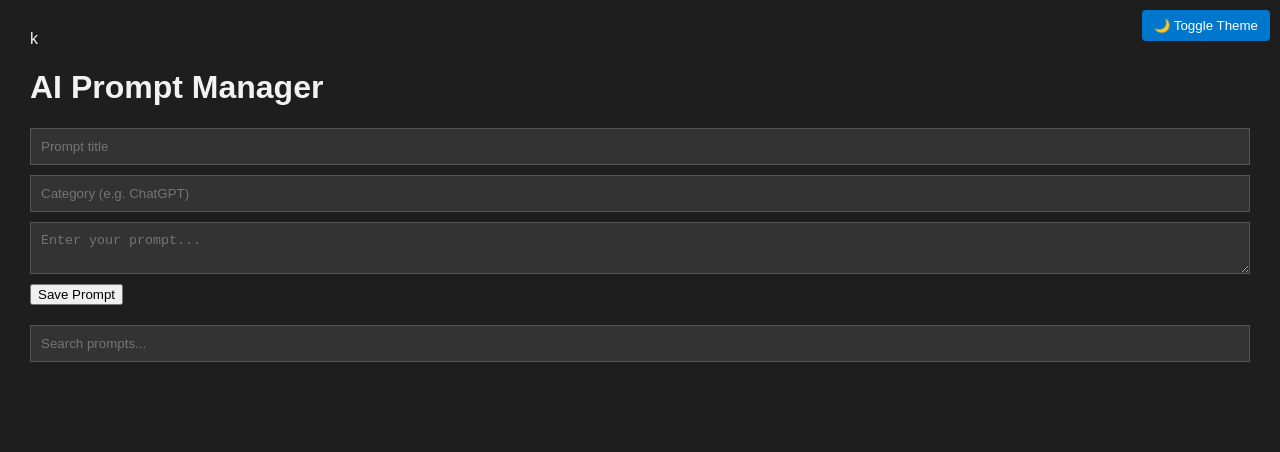
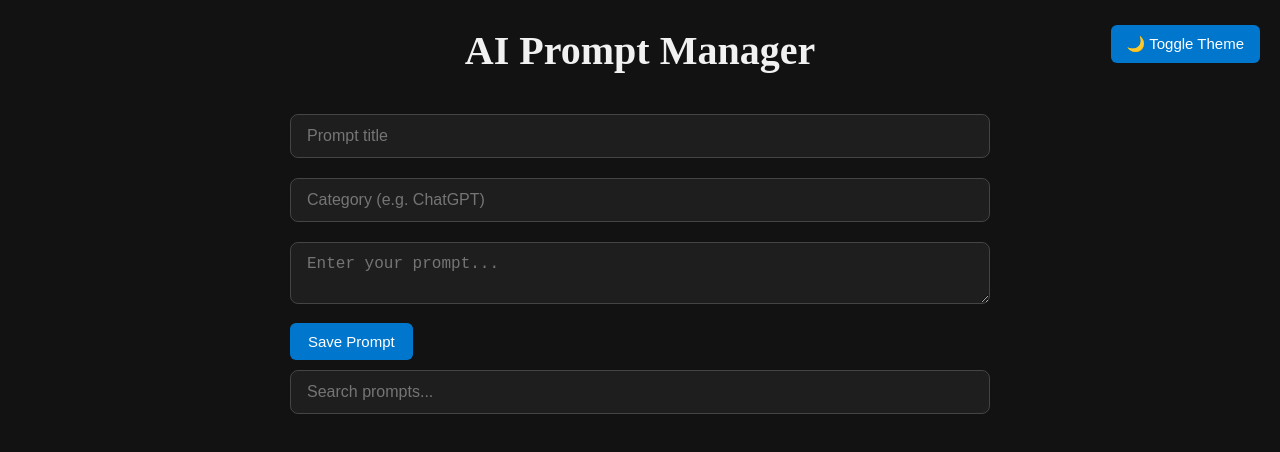
Before and after one commit to Ibrahim-Technical/AI-Prompt-Manager, a plain HTML site: page index.html in a window 1280 px wide. Both pictures are taken after a click on the button "🌙 Toggle Theme". Drawn offline with Linux system fonts and the light colour scheme.

Commit message:
UI redesign: modern layout, container structure, style polish

```diff
--- a/index.html
+++ b/index.html
@@ -1,4 +1,4 @@
-k<!DOCTYPE html>
+<!DOCTYPE html>
 <html lang="en">
 <head>
   <meta charset="UTF-8" />
--- a/style.css
+++ b/style.css
@@ -1,59 +1,90 @@
-body.dark {
-  background-color: #1e1e1e;
-  color: #f2f2f2;
+kbody {
+  font-family: 'Segoe UI', Roboto, Inter, sans-serif;
+  background-color: #f9f9f9;
+  color: #222;
+  padding: 40px 20px;
+  margin: 0;
 }
 
-body.dark input,
-body.dark textarea {
-  background-color: #333;
-  color: #fff;
-  border: 1px solid #555;
+.dark {
+  background-color: #121212;
+  color: #f1f1f1;
 }
 
-body.dark .prompt-card {
-  background-color: #2a2a2a;
-  border-left: 4px solid #0099ff;
-}
-.prompt-card {
-  transition: all 0.3s ease-in-out;
-}
-input, textarea {
-  transition: background 0.2s ease-in-out;
+.container {
+  max-width: 700px;
+  margin: auto;
 }
 
+h1 {
+  font-size: 2.5rem;
+  text-align: center;
+  margin-bottom: 30px;
+}
+
+input,
+textarea {
+  width: 100%;
+  padding: 12px 16px;
+  margin: 10px 0;
+  border: 1px solid #ccc;
+  border-radius: 8px;
+  font-size: 16px;
+  box-sizing: border-box;
+  background-color: #fff;
+}
+
+.dark input,
+.dark textarea {
+  background-color: #1e1e1e;
+  color: #f9f9f9;
+  border: 1px solid #444;
+}
+
+button {
+  padding: 10px 18px;
+  background-color: #0077cc;
+  color: #fff;
+  border: none;
+  border-radius: 6px;
+  cursor: pointer;
+  font-size: 15px;
+  margin-top: 5px;
+}
+
+button:hover {
+  background-color: #005fa3;
+}
 
 #toggleTheme {
   position: fixed;
-  top: 10px;
-  right: 10px;
-  background: #0077cc;
-  color: #fff;
+  top: 20px;
+  right: 20px;
+  background-color: #0077cc;
+  color: white;
   border: none;
-  padding: 8px 12px;
+  border-radius: 6px;
+  padding: 10px 16px;
   cursor: pointer;
-  border-radius: 4px;
 }
 
-body {
-  font-family: sans-serif;
-  margin: 30px;
-  background: #f9f9f9;
+.prompt-card {
+  background-color: #fff;
+  padding: 20px;
+  margin-top: 20px;
+  border-radius: 10px;
+  box-shadow: 0px 4px 12px rgba(0, 0, 0, 0.08);
 }
-form, #promptList {
-  margin-bottom: 20px;
+
+.dark .prompt-card {
+  background-color: #1c1c1c;
+  border: 1px solid #333;
 }
-input, textarea {
-  display: block;
-  width: 100%;
-  margin-bottom: 10px;
-  padding: 10px;
+
+.prompt-card h3 {
+  margin-top: 0;
 }
-.prompt-card {
-  background: #fff;
-  padding: 15px;
-  margin-bottom: 10px;
-  border-left: 4px solid #0077cc;
-}
+
 .toast {
   position: fixed;
   bottom: 20px;
@@ -61,22 +92,14 @@ input, textarea {
   transform: translateX(-50%);
   background-color: #333;
   color: #fff;
-  padding: 12px 20px;
-  border-radius: 5px;
+  padding: 10px 20px;
+  border-radius: 8px;
   opacity: 0;
   pointer-events: none;
-  transition: opacity 0.3s ease-in-out;
+  transition: opacity 0.3s ease;
   z-index: 1000;
 }
 
 .toast.show {
   opacity: 1;
 }
-@media (max-width: 600px) {
-  input, textarea, button {
-    font-size: 16px;
-  }
-  .prompt-card {
-    padding: 10px;
-  }
-}
```
